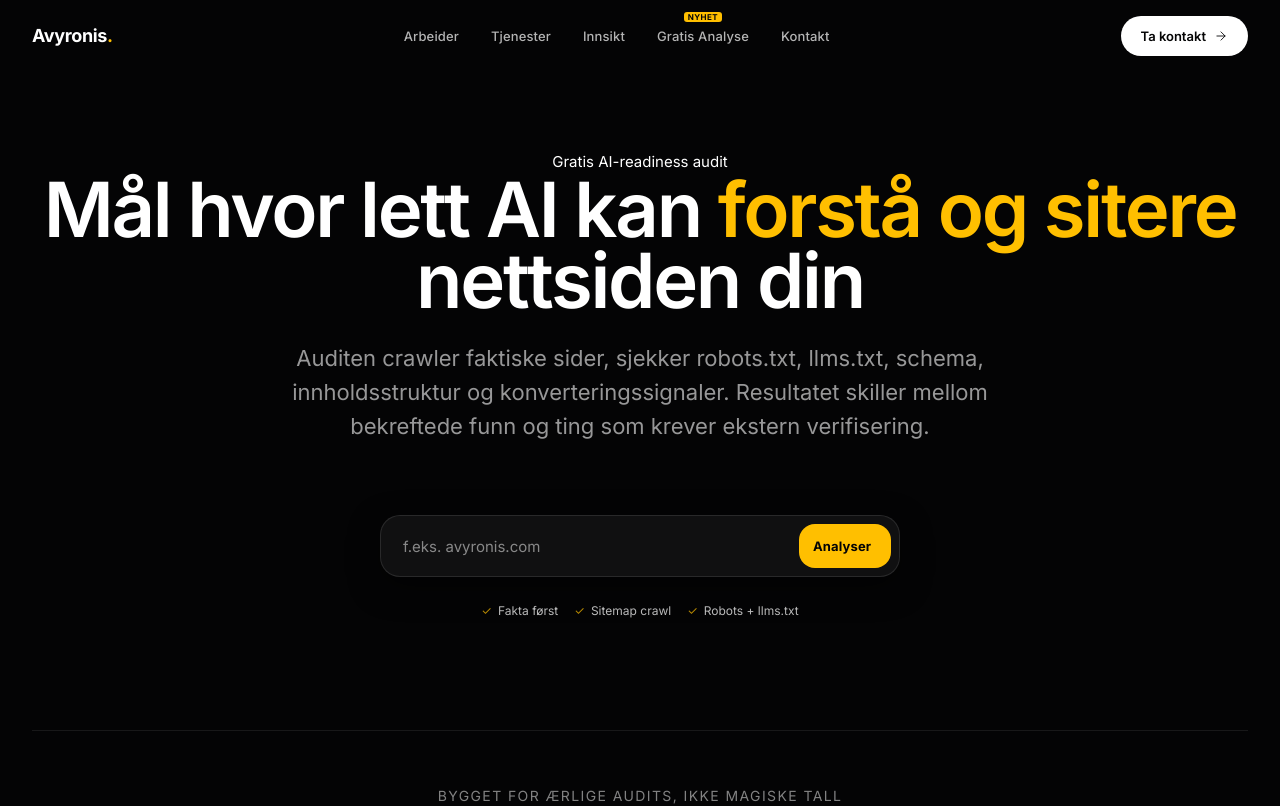
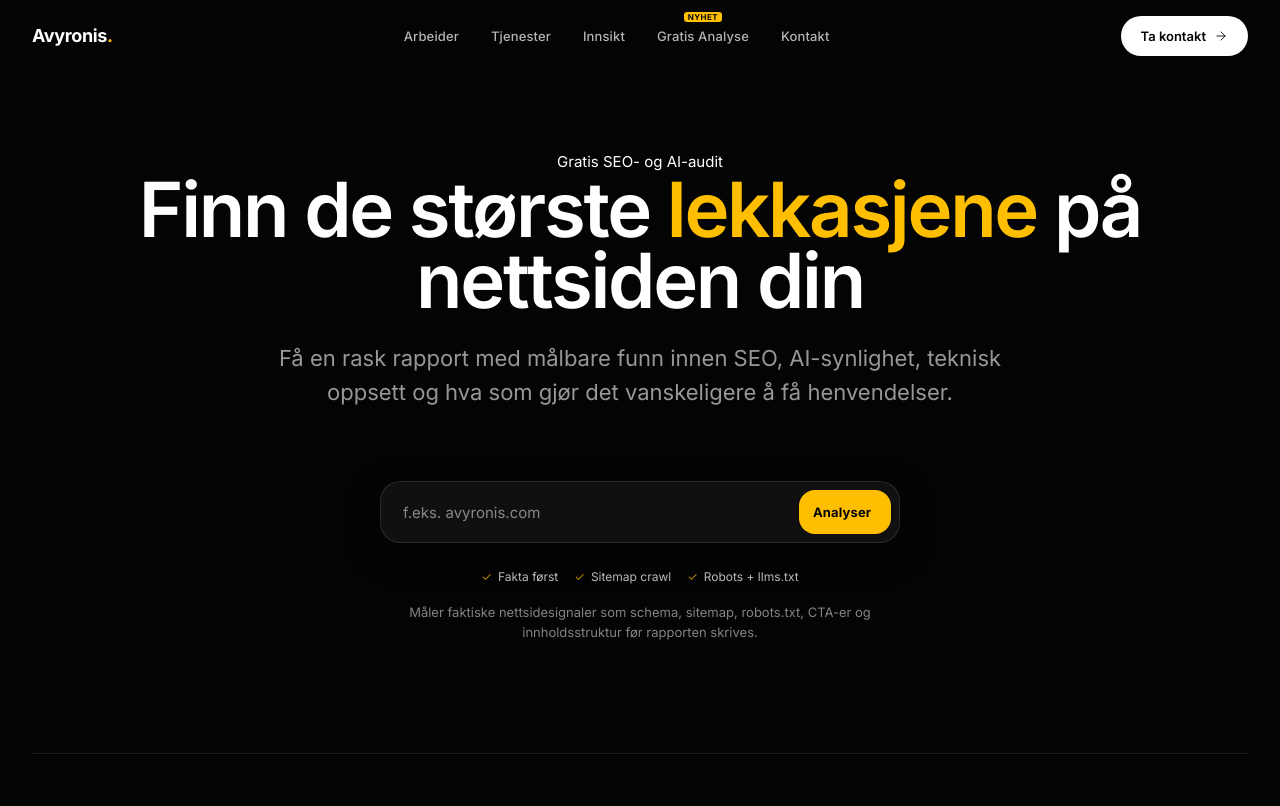
Before and after one commit to hsoberg/avyronis-v2, a Next.js app: page /geo-audit in a window 1280 px wide. Shown: the top 806 px of the page. Built offline with nearby package versions, Linux system fonts and the light colour scheme; a web font is replaced by a local one.

Commit message:
refactor: tighten geo audit hero messaging

```diff
--- a/app/geo-audit/page.tsx
+++ b/app/geo-audit/page.tsx
@@ -271,6 +271,9 @@
         <MiniCheck label="Sitemap crawl" />
         <MiniCheck label="Robots + llms.txt" />
       </div>
+      <p style={{ margin: "16px auto 0", maxWidth: "520px", textAlign: "center", color: "var(--color-muted)", fontSize: "13px", lineHeight: 1.55 }}>
+        Måler faktiske nettsidesignaler som schema, sitemap, robots.txt, CTA-er og innholdsstruktur før rapporten skrives.
+      </p>
     </div>
   )
 }
@@ -545,12 +548,12 @@
 
         <div className="container" style={{ position: "relative", zIndex: 1 }}>
           <div style={{ textAlign: "center", marginBottom: "72px" }}>
-            <span className="badge fade-up" style={{ marginBottom: "24px" }}>Gratis AI-readiness audit</span>
+            <span className="badge fade-up" style={{ marginBottom: "24px" }}>Gratis SEO- og AI-audit</span>
             <h1 className="insight-h1 fade-up" style={{ fontSize: "clamp(40px, 8vw, 76px)", lineHeight: 0.94, marginBottom: "24px", letterSpacing: "-0.03em" }}>
-              Mål hvor lett AI kan <span className="text-accent">forstå og sitere</span> nettsiden din
+              Finn de største <span className="text-accent">lekkasjene</span> på nettsiden din
             </h1>
             <p className="insight-p fade-up" style={{ fontSize: "clamp(18px, 2vw, 22px)", maxWidth: "740px", margin: "0 auto", opacity: 0.84, lineHeight: 1.55 }}>
-              Auditen crawler faktiske sider, sjekker robots.txt, llms.txt, schema, innholdsstruktur og konverteringssignaler. Resultatet skiller mellom bekreftede funn og ting som krever ekstern verifisering.
+              Få en rask rapport med målbare funn innen SEO, AI-synlighet, teknisk oppsett og hva som gjør det vanskeligere å få henvendelser.
             </p>
           </div>
 
```
